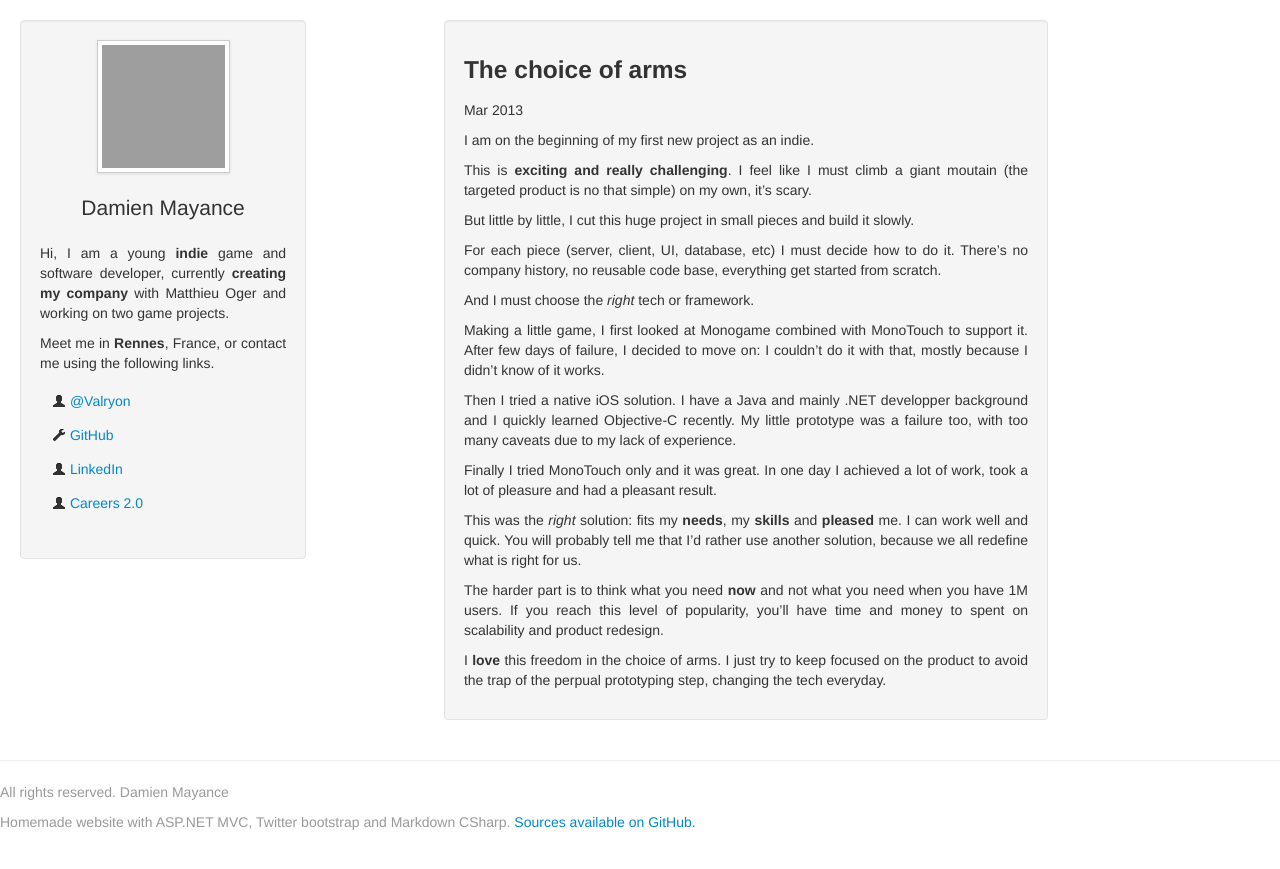
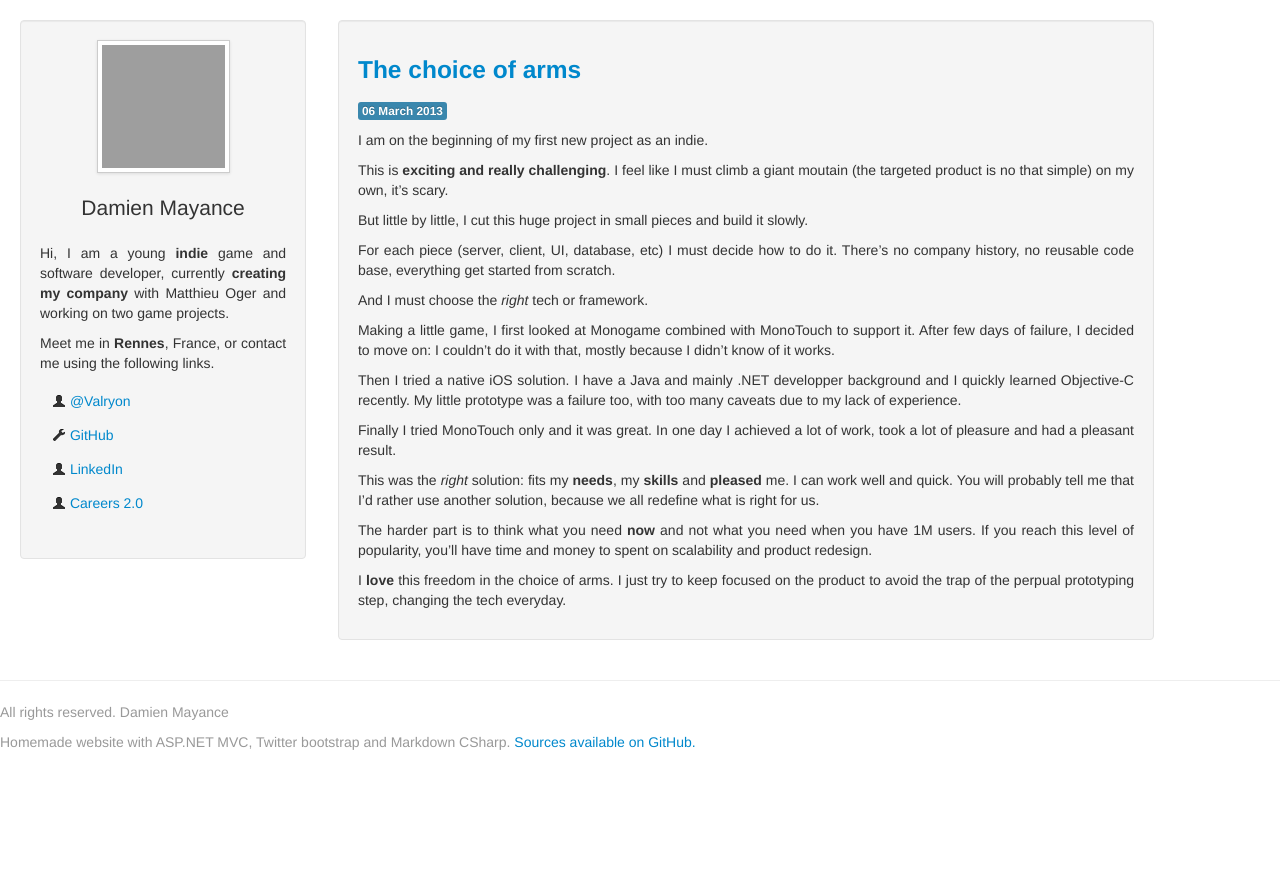
Before and after one commit to valryon/valryon.github.io, a Jekyll site: the page built from _posts/2013-03-06-the-choice-of-arms.md, in a window 1280 px wide. Shown: the top 869 px of the page. Built offline with Jekyll 4.4.1, drawn with Linux system fonts in a browser that asks for light colours; grey boxes are pictures that could not be loaded.

Commit message:
Working jekyll blog

```diff
--- a/_config.yml
+++ b/_config.yml
@@ -3,3 +3,4 @@ auto: true
 pygments: true
 markdown: kramdown
 url: http://valryon.github.io/portfolio
+permalink: /:title
--- a/_layouts/default.html
+++ b/_layouts/default.html
@@ -23,8 +23,8 @@
         <div class="row-fluid">
             <div class="span3">
 				<!-- Sidebar modile -->
-                <div class="well hidden-phone">
-                    <a href="/">
+                <div class="well">
+                    <a href="{{ site.url }}">
                         <img src="http://www.gravatar.com/avatar/545f7c7f0ed11d6ef21722a7e6c47acf?s=200"
                             alt="What I look like" class="img-polaroid displayed avatar" />
                     </a>
@@ -53,12 +53,12 @@
                 </div>
             </div>
 
+            <div class="span8">
+				{{ content }}
+            </div>
+
             <div class="span1">
                 </div>
-
-            <div class="span6">
-				{{ content }}
-            </div>
 
         </div>
     </div>
--- a/_layouts/post.html
+++ b/_layouts/post.html
@@ -4,19 +4,10 @@ blog: true
 ---
 
 <article class="well">
-  <header id="article-header">
-    <h1>{{ page.title }}</h1>
-  </header>
-
-  <div id="date-header">
-    <p>
-      {{ page.date | date: "%b %Y" }}
-  {% if page.updated_at %}
-      revised {{ page.updated_at }}
-  {% endif %}
-    </p>
-
-  </div>
+	<p id="article-header">
+		<a class="" href="{{site.url}}{{ post.url }}"><h1>{{ page.title }}</h1></a>
+		<span class="label label-info">{{ page.date | date: "%d %B %Y" }}</span>
+	</p>
 
   <div id="article-content">
     {{ content }}
```
Also changed, not shown: _layouts/release.html (+4 -3 lines), index.html (+4 -3 lines).
